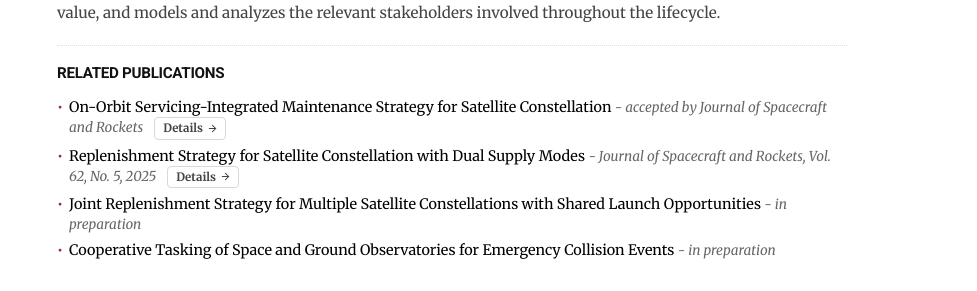
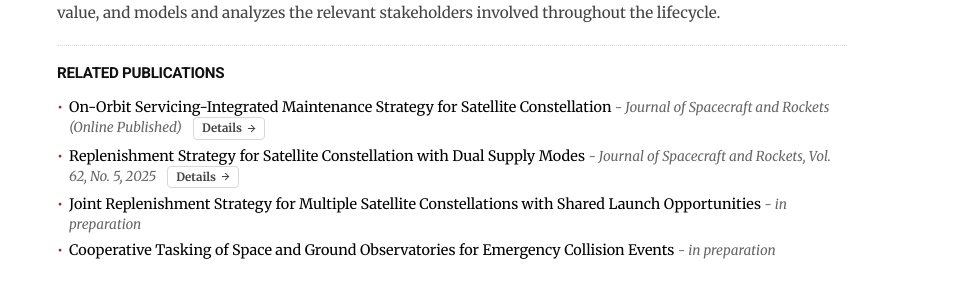
Before and after one commit to jaewoo-space/jaewoo-space.github.io, a Jekyll site: the page built from research.md, in a window 1280 px wide and 900 px high, scrolled down 1530 px. Shown: the part 161-452 px from the top of the window, without its empty margins (188-1165 px from the left). Built offline with Jekyll 4.4.1, drawn with Linux system fonts in a browser that asks for light colours.

Commit message:
Update online-published journal status

```diff
--- a/_data/publications.yml
+++ b/_data/publications.yml
@@ -11,9 +11,9 @@
 
 - title: "On-Orbit Servicing-Integrated Maintenance Strategy for Satellite Constellation"
   authors: "<b>Kim, J.</b>, Sung, T., Hwang, W., and <u>Ahn, J.</u>"
-  venue: "accepted by Journal of Spacecraft and Rockets"
+  venue: "Journal of Spacecraft and Rockets (Online Published)"
   type: "journal"
-  link: "https://doi.org/10.48550/arXiv.2512.18985"
+  link: "https://doi.org/10.2514/1.A36684"
   summary: "This paper proposes an on-orbit servicing (OOS)-integrated maintenance strategy for satellite constellations that combines new satellite deployment with OOS-based recovery of failed satellites. An inventory management model with a parametric replenishment policy is developed to evaluate maintenance performance and formulate the operator-provider interaction as a bi-objective optimization problem: the operator minimizes cost while maintaining service levels, whereas the OOS provider maximizes profit through pricing and performance decisions. A real-world-scale case study shows that the Pareto frontier is driven primarily by provider pricing, while the operator's maintenance strategy remains nearly invariant. Among OOS-related parameters, the recoverable failure fraction has the strongest structural effect."
   detail_image: "/assets/img/overview-kim-2026-orbit.png"
 
```
Also changed, not shown: 1 other file.
